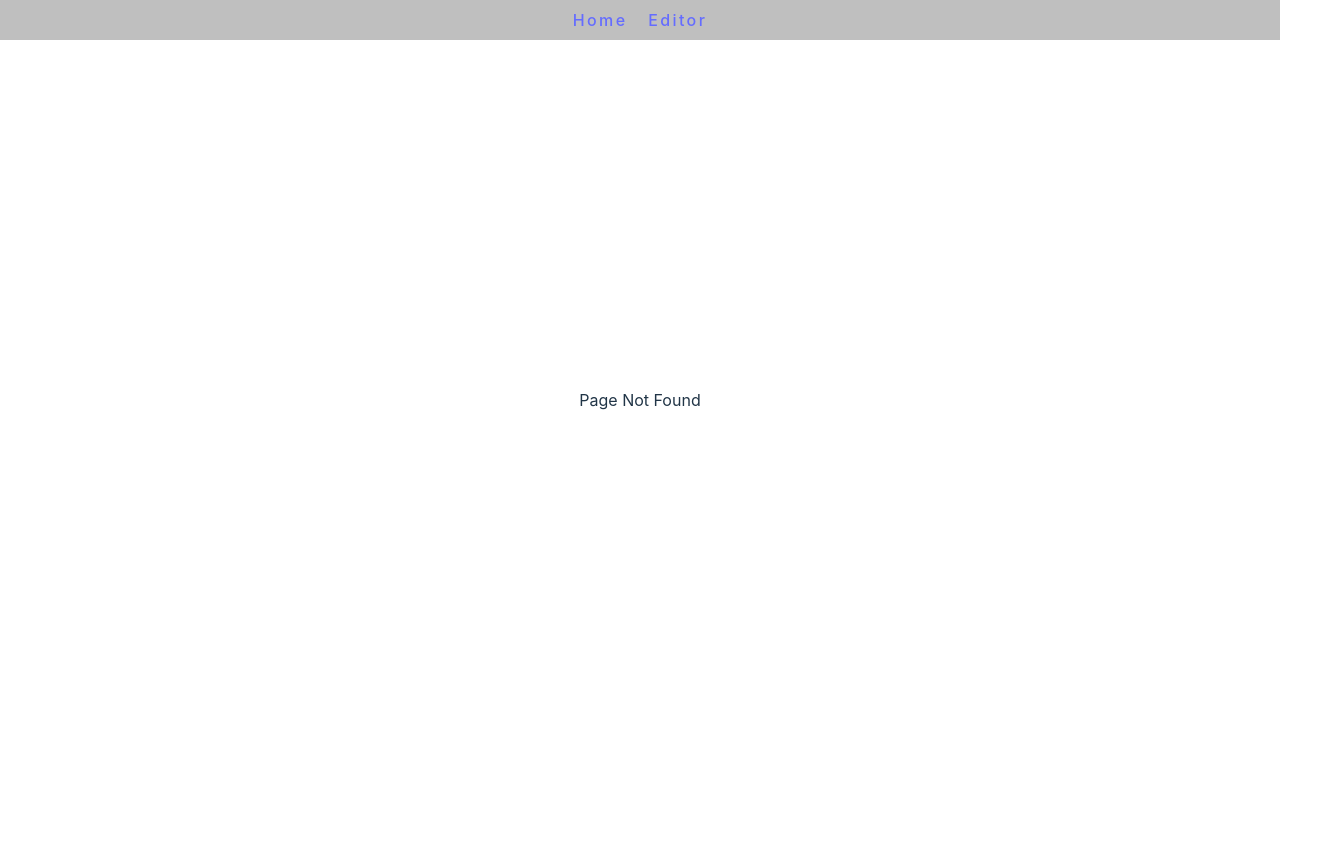
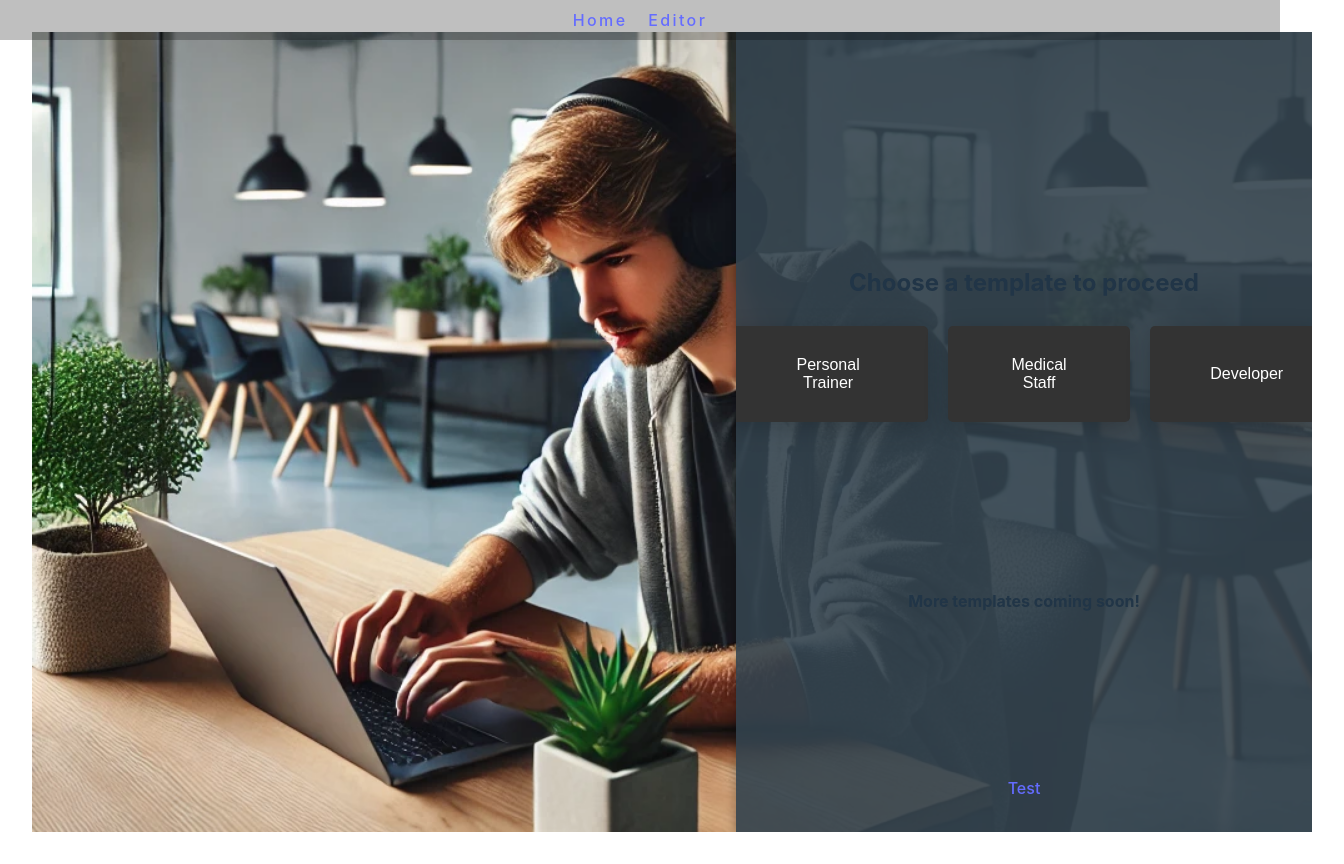
Before and after one commit to De-4-Data-Amigos/Portfolio-template-creator, a React (Vite) app in the folder Frontend/: page /template-suggestion in a window 1280 px wide. Before the commit this address had no page. Shown: the whole page, 1344 px wide, since content can reach past the window. Before the commit the page ends 800 px from the top, so only its background shows below. Built offline with nearby package versions, Linux system fonts and the light colour scheme.

Commit message:
Visual identity
Setup some visual identity, background picture aswell as buttons to test how it'll look.

```diff
--- a/Frontend/src/App.jsx
+++ b/Frontend/src/App.jsx
@@ -10,7 +10,7 @@ function App() {
       <>
         <Route path="/" element={<MainLayout/>}>
           <Route index element= {<Frontpage/>} />
-          <Route path="test" element={<TemplateSuggestion/>} />
+          <Route path='template-suggestion' element={<TemplateSuggestion/>} />
 
           <Route path="*" element={<p>Page Not Found</p>} />
           {
--- /dev/null
+++ b/Frontend/src/components/ButtonRow.jsx
@@ -0,0 +1,25 @@
+import React from 'react';
+
+const ButtonRow = () => {
+  const buttonStyle = {
+    display: 'inline-block',
+    backgroundColor: '#333', // Sort/grå
+    color: '#fff', // Hvid tekst
+    padding: '30px 60px',
+    margin: '5px',
+    border: 'none',
+    borderRadius: '5px', // Kan fjernes for at holde dem helt firkantede
+    cursor: 'pointer',
+    textAlign: 'center',
+  };
+
+  return (
+    <div style={{ display: 'flex', justifyContent: 'center', gap: '10px' }}>
+      <button style={buttonStyle}>Personal Trainer</button>
+      <button style={buttonStyle}>Medical Staff</button>
+      <button style={buttonStyle}>Developer</button>
+    </div>
+  );
+};
+
+export default ButtonRow;
--- a/Frontend/src/pages/TemplateSuggestion.jsx
+++ b/Frontend/src/pages/TemplateSuggestion.jsx
@@ -1,17 +1,24 @@
 import React from "react";
-import { Link } from "react-router-dom"; // Importér Link fra React Router
+import { Link } from "react-router-dom";
 import maleDev from "../assets/maleDev.png";
-import "../assets/Frontpage.css";
+import "../assets/TemplateSuggestion.css";
+import ButtonRow from "../components/ButtonRow";
 
 const TemplateSuggestion = () => {
     return (
         <div className="frontpage" style={{ backgroundImage: `url(${maleDev})` }}>
             <div className="content-box">
-        <h1 className="main-header">Let's get you started
-         </h1>
+                <h2 className="sub-header"></h2>
 
+                <div>
+                <h2 className="sub-header">Choose a template to proceed</h2>
+                    <ButtonRow />
+                </div>
 
-          <h2 className="sub-header">Here's a few suggestions for your own personalized portfolio</h2>
+                <h4>More templates coming soon!</h4>
+
+                <Link to="/editor" className="styled-button">Test</Link>
+
 
 
             </div>
```
Also changed, not shown: Frontend/src/assets/TemplateSuggestion.css (line endings or trailing spaces). Lines whose indentation alone changed are shown as unchanged.
